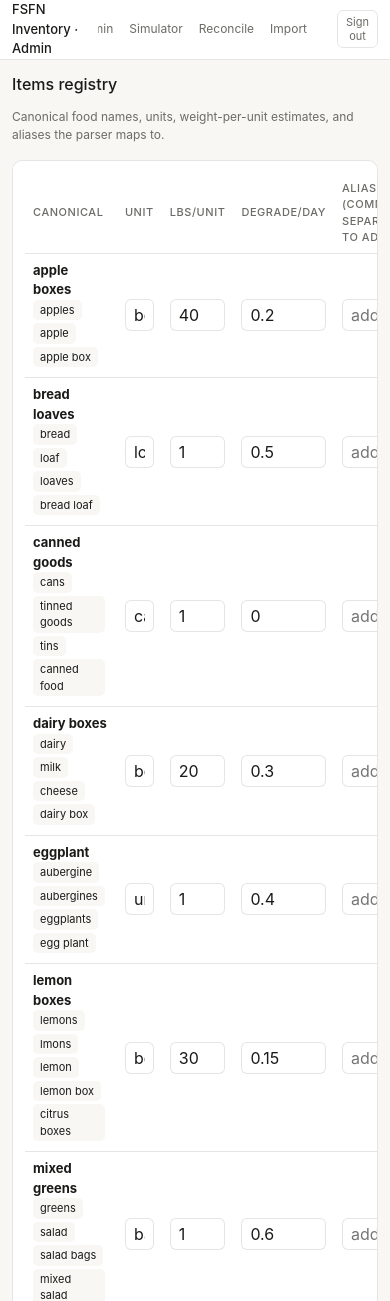
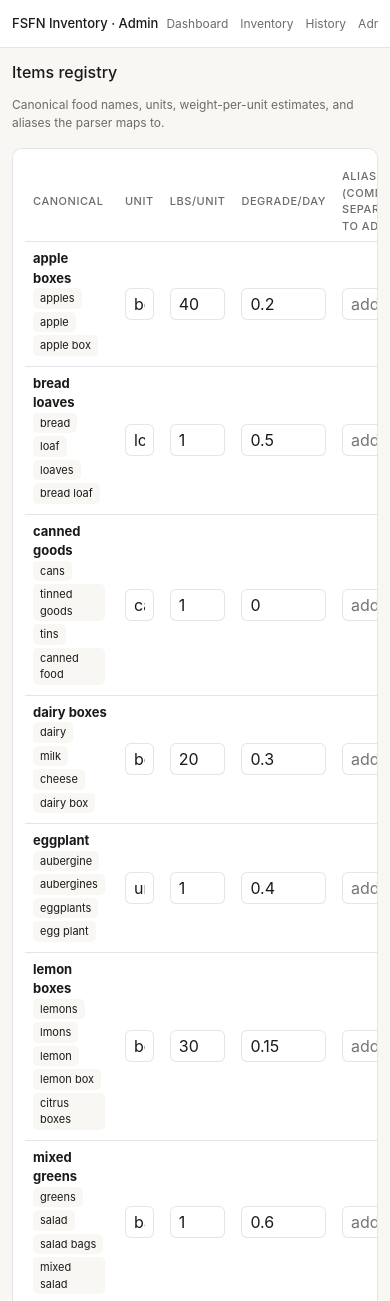
Before and after one commit to insilijo/inventory-manager, a FastAPI app: page /admin in a window 390 px wide. Shown: the top 1301 px of the page. Run offline with FastAPI, Linux system fonts and the light colour scheme; data comes from the database, SQL or seed files in the repository; data that the repository does not hold is empty; parts of the project's set-up code (start-up, migrations or seed data) failed here and were passed over.

Commit message:
Fix nav overflow on mobile
Flex children won't shrink below their content's intrinsic width unless
they have min-width: 0. Without it, the nav was happily pushing the
header past the viewport. This adds min-width: 0 to the nav itself and
to the dashboard's wrapper <div>, plus overflow:hidden on the header
and html/body, so the nav scrolls within its track instead of growing
the page sideways.

Also hides the "Updated …" timestamp on phones — it was eating space
that the nav needed.

```diff
--- a/static/app.css
+++ b/static/app.css
@@ -7,7 +7,9 @@
 body {
   padding-top:    env(safe-area-inset-top);
   padding-bottom: env(safe-area-inset-bottom);
+  overflow-x: hidden;            /* never allow the page to scroll horizontally */
 }
+html { overflow-x: hidden; }
 @media (hover: none) {
   /* Don't keep hover styles "stuck" on touch devices after tap */
   a:hover, button:hover { background: transparent !important; }
@@ -20,30 +22,54 @@ body {
     height: auto !important;
     min-height: 48px !important;
     gap: 8px !important;
+    overflow: hidden !important;        /* prevent kids from pushing viewport wider */
+    flex-wrap: nowrap !important;
+    align-items: center !important;
   }
-  header h1 { font-size: 13px !important; }
+  header h1 {
+    font-size: 13px !important;
+    flex: 0 0 auto !important;          /* h1 keeps its natural width */
+    white-space: nowrap;
+  }
+
+  /* The dashboard wraps <nav> + #last-updated in a plain <div>.
+     Make that wrapper shrinkable too. */
+  header > div {
+    min-width: 0 !important;
+    flex: 1 1 auto !important;
+    overflow: hidden !important;
+    display: flex !important;
+    align-items: center !important;
+    gap: 8px !important;
+  }
+  /* Drop the "Updated …" timestamp on phones to free up nav space */
+  #last-updated { display: none !important; }
+
   header nav {
     display: flex !important;
     align-items: center !important;
     gap: 12px !important;
+    min-width: 0 !important;            /* THIS is what lets a flex child actually shrink */
+    flex: 1 1 auto !important;
     overflow-x: auto !important;
     -webkit-overflow-scrolling: touch;
-    flex: 1 1 auto;
-    justify-content: flex-end;
     scrollbar-width: none;
     margin-left: 0 !important;
-    padding: 6px 0 !important;
+    padding: 4px 0 !important;
+    justify-content: flex-start;        /* scrolls from the left, more natural */
   }
   header nav::-webkit-scrollbar { display: none; }
   header nav a {
     font-size: 12px !important;
     white-space: nowrap;
     margin-left: 0 !important;
-    padding: 4px 2px;
+    padding: 4px 0;
     text-decoration: none;
+    flex: 0 0 auto;
   }
   /* "Sign out" button compact */
-  header nav form button { font-size: 11px !important; padding: 4px 8px !important; }
+  header nav form { flex: 0 0 auto; }
+  header nav form button { font-size: 11px !important; padding: 4px 8px !important; white-space: nowrap; }
 
   main { padding: 12px !important; max-width: 100% !important; }
   h2 { font-size: 16px !important; }
```
